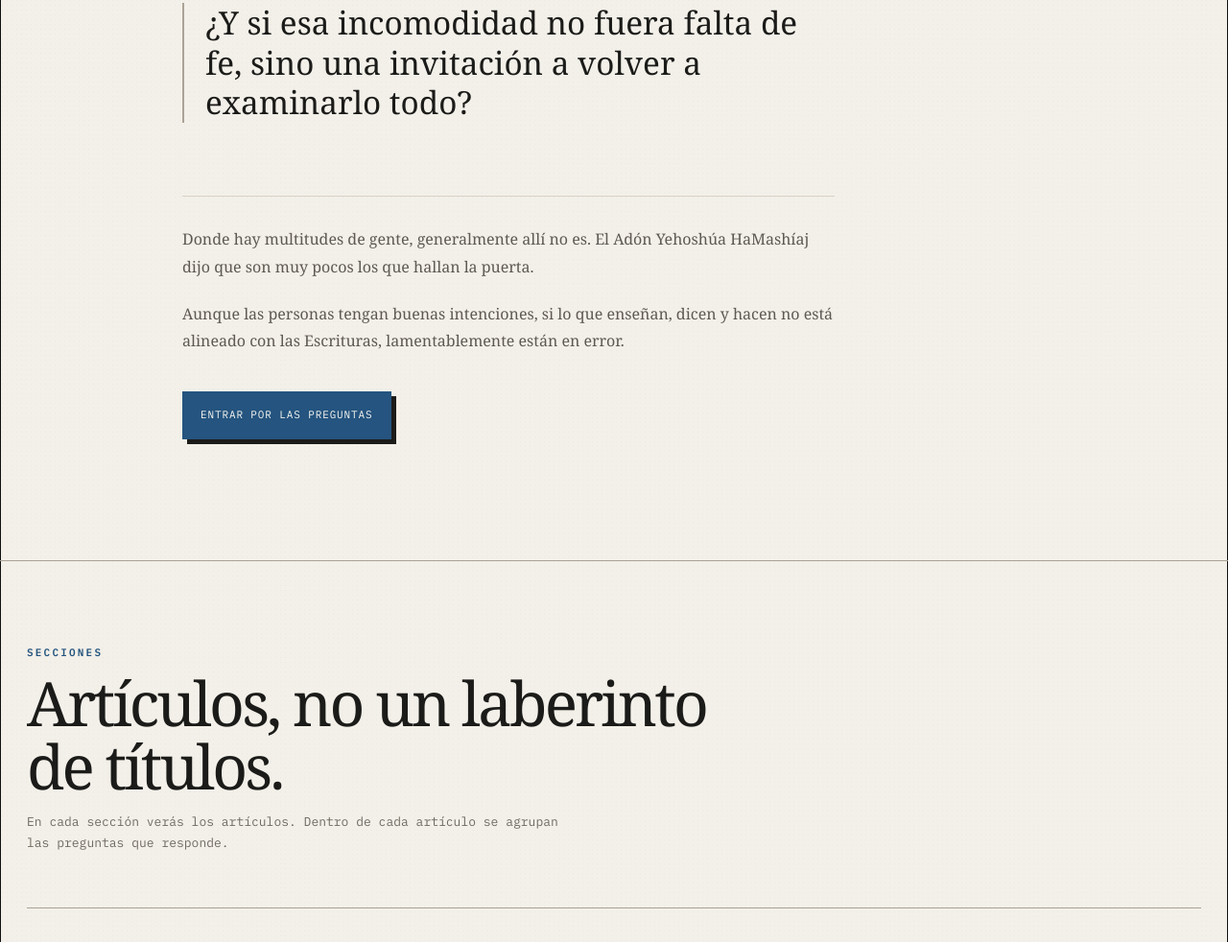
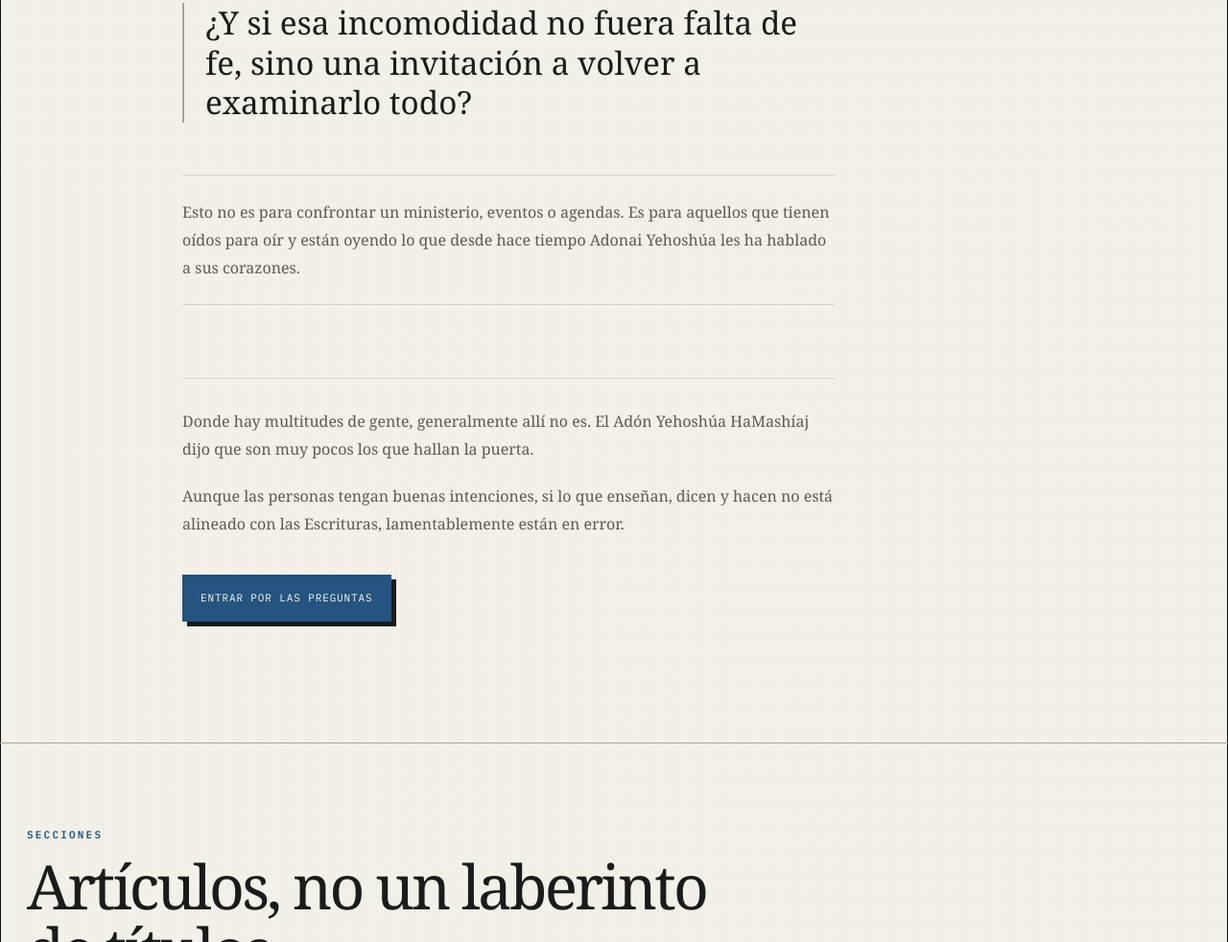
Before and after one commit to edyehoshua/proyectomateo2113, a website built with Vite: page index.html in a window 1280 px wide. Shown: the part 1622-2604 px from the top of the page at 96% size. Built offline with nearby package versions, Linux system fonts and the light colour scheme.

Commit message:
content: clarify the site's pastoral invitation

```diff
--- a/src/views/home.js
+++ b/src/views/home.js
@@ -27,6 +27,9 @@ export function renderHome() {
             <figcaption>Volver al texto: Es como escalar una montaña, un trabajo arduo pero al hacerlo ganas altura, contexto y calma antes de forzar una conclusión.</figcaption>
           </figure>
           <div class="hero-question">¿Y si esa incomodidad no fuera falta de fe, sino una invitación a volver a examinarlo todo?</div>
+          <div class="hero-audience" aria-label="A quién está dirigida esta invitación">
+            <p>Esto no es para confrontar un ministerio, eventos o agendas. Es para aquellos que tienen oídos para oír y están oyendo lo que desde hace tiempo Adonai Yehoshúa les ha hablado a sus corazones.</p>
+          </div>
           <div class="hero-principles" aria-label="Principios de discernimiento">
             <p>Donde hay multitudes de gente, generalmente allí no es. El Adón Yehoshúa HaMashíaj dijo que son muy pocos los que hallan la puerta.</p>
             <p>Aunque las personas tengan buenas intenciones, si lo que enseñan, dicen y hacen no está alineado con las Escrituras, lamentablemente están en error.</p>
--- a/styles.css
+++ b/styles.css
@@ -107,6 +107,8 @@ h3 { margin: 0 0 10px; font-size: 23px; }
 .hero p { max-width: 680px; color: #5e5952; font-size: 16px; line-height: 1.8; }
 .hero-actions { display: flex; flex-wrap: wrap; gap: 14px; margin-top: 38px; }
 .hero-question { max-width: 680px; margin: 76px 0 0; padding-left: 22px; border-left: 2px solid var(--line-dark); color: var(--ink); font-family: Georgia, serif; font-size: clamp(24px, 2.6vw, 34px); line-height: 1.25; }
+.hero-audience { max-width: 680px; margin-top: 54px; padding: 24px 0; border-top: 1px solid var(--line); border-bottom: 1px solid var(--line); color: #4f4b45; font-family: Georgia, serif; font-size: 18px; line-height: 1.65; }
+.hero-audience p { margin: 0; }
 .hero-principles { max-width: 680px; margin-top: 76px; padding-top: 30px; border-top: 1px solid var(--line); color: #4f4b45; font-family: Georgia, serif; font-size: 18px; line-height: 1.65; }
 .hero-principles p { margin: 0; }
 .hero-principles p + p { margin-top: 20px; }
```
